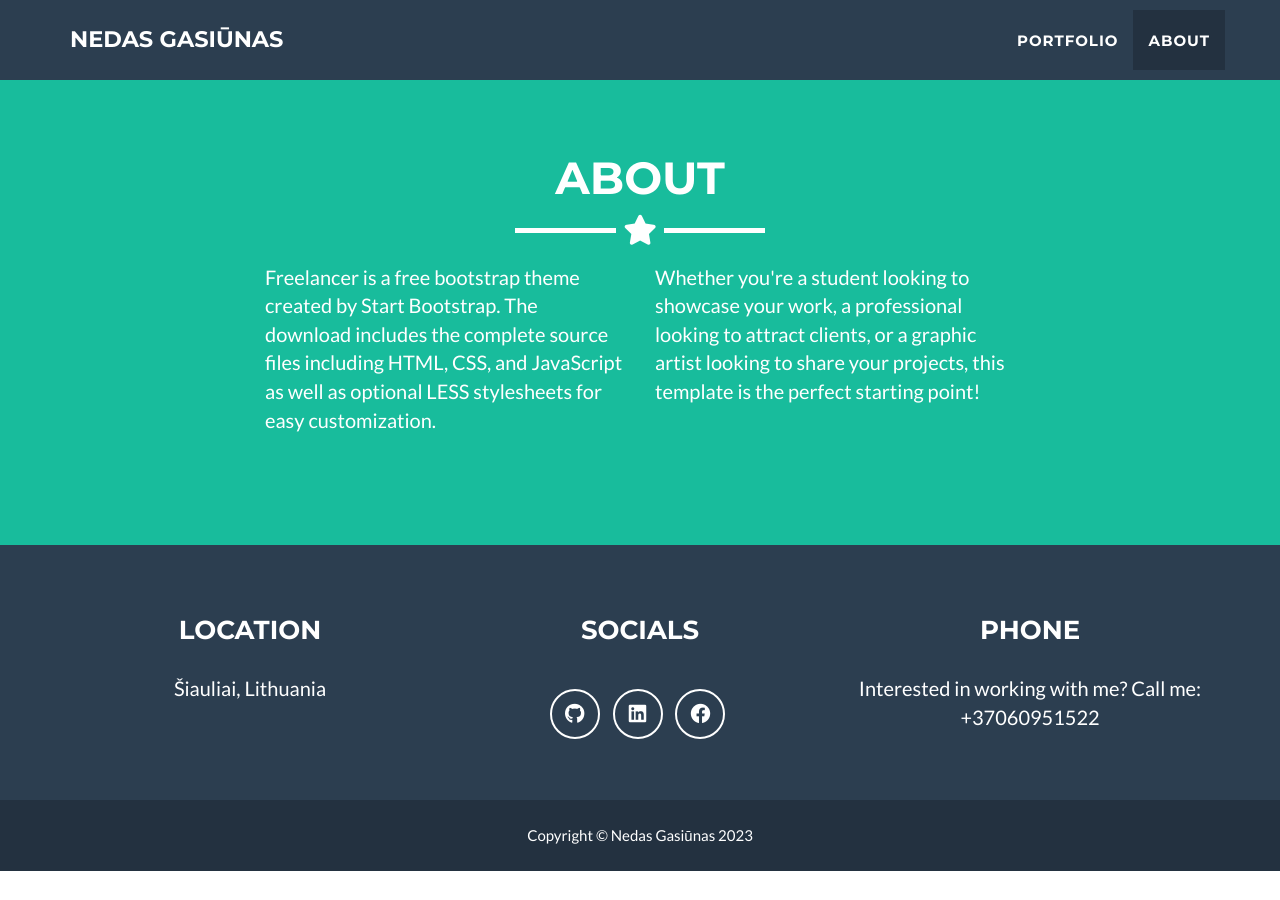
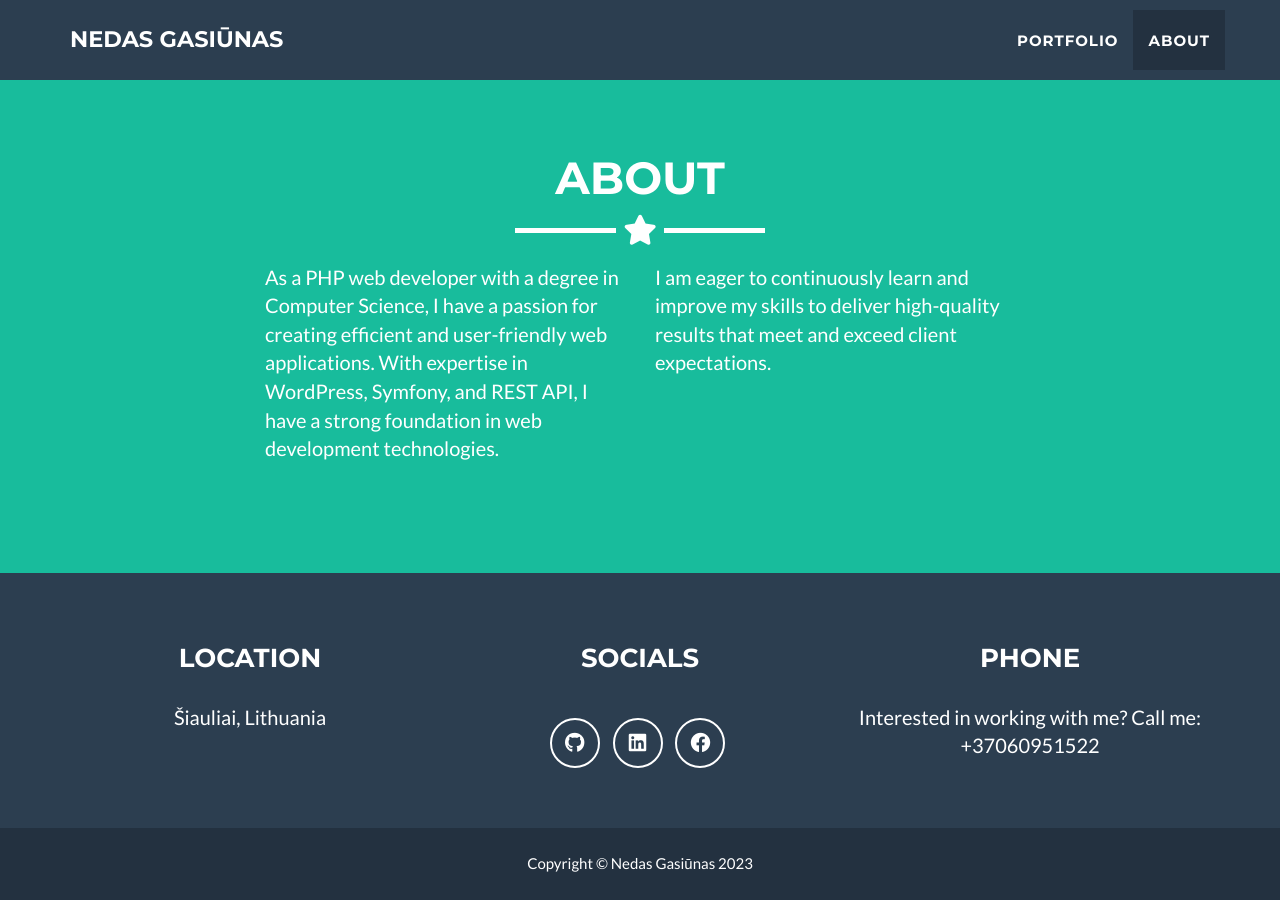
Before and after one commit to Qpsa/qpsa.github.io, a Jekyll site: the page built from _posts/2023-01-17-manovynuoges.lt.markdown, in a window 1280 px wide and 900 px high, scrolled down 1325 px. Built offline with Jekyll 4.4.1, drawn with Linux system fonts in a browser that asks for light colours; before the commit the page ends 2196 px from its top, so only the background shows below that.

```diff
--- a/_includes/about.html
+++ b/_includes/about.html
@@ -9,13 +9,11 @@
     </div>
     <div class="row">
       <div class="col-lg-4 col-lg-offset-2">
-        <p>Freelancer is a free bootstrap theme created by Start Bootstrap. The download includes the complete
-          source files including HTML, CSS, and JavaScript as well as optional LESS stylesheets for easy
-          customization.</p>
+        <p>As a PHP web developer with a degree in Computer Science, I have a passion for creating efficient and user-friendly web applications.
+          With expertise in WordPress, Symfony, and REST API, I have a strong foundation in web development technologies.</p>
       </div>
       <div class="col-lg-4">
-        <p>Whether you're a student looking to showcase your work, a professional looking to attract clients, or
-          a graphic artist looking to share your projects, this template is the perfect starting point! </p>
+        <p>I am eager to continuously learn and improve my skills to deliver high-quality results that meet and exceed client expectations. </p>
       </div>
     </div>
   </div>
--- a/_posts/2023-01-17-manovynuoges.lt.markdown
+++ b/_posts/2023-01-17-manovynuoges.lt.markdown
@@ -1,11 +1,11 @@
 ---
 layout: default
 modal-id: 1
-date: 2014-07-18
+date: 2023-01-03
 img: cabin.png
 alt: image-alt
-project-date: April 2014
-client: Start Bootstrap
+project-date: January 2023
+client: manovynuoges.lt
 category: Web Development
 description: text
 ---
```
